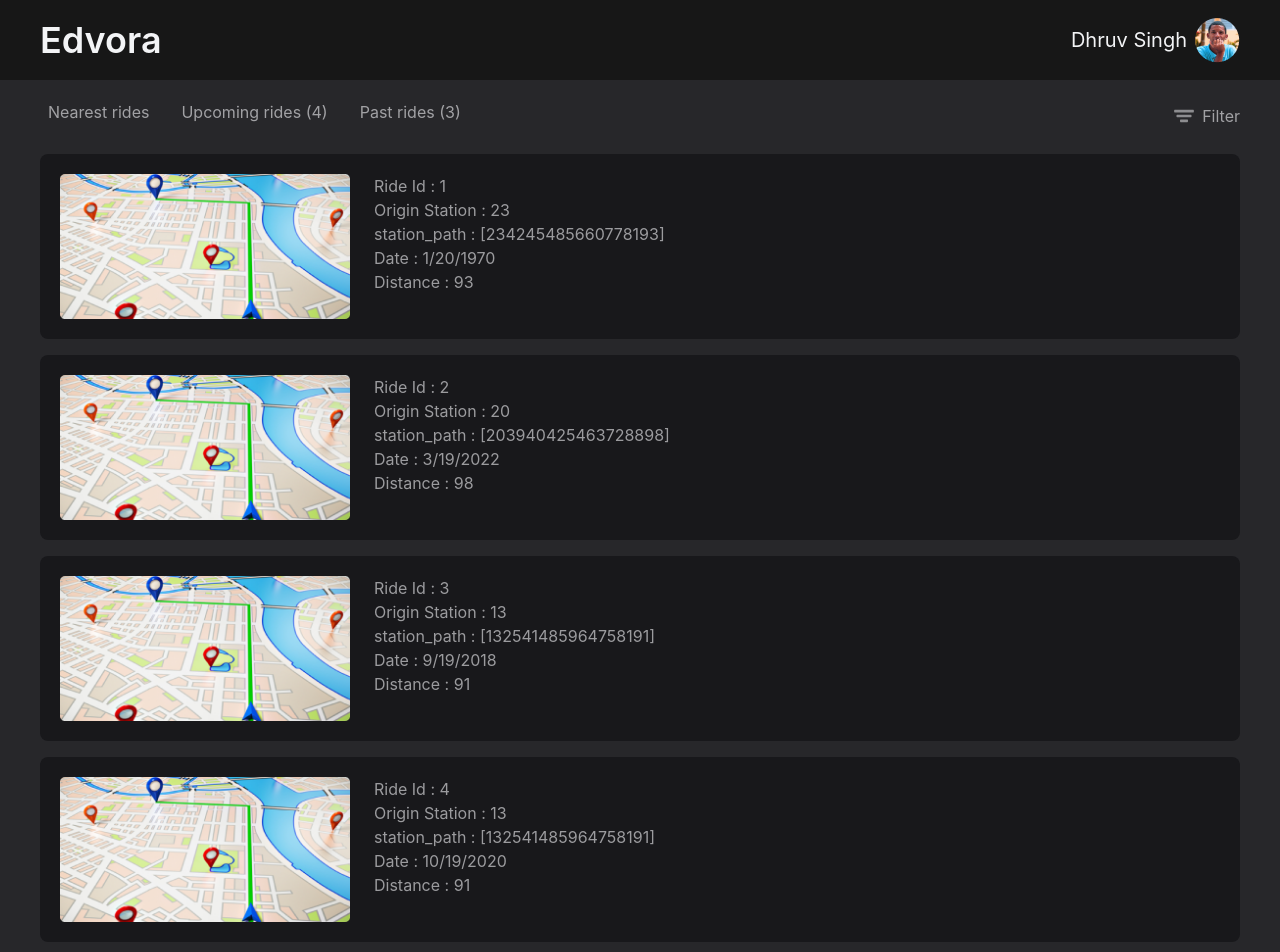
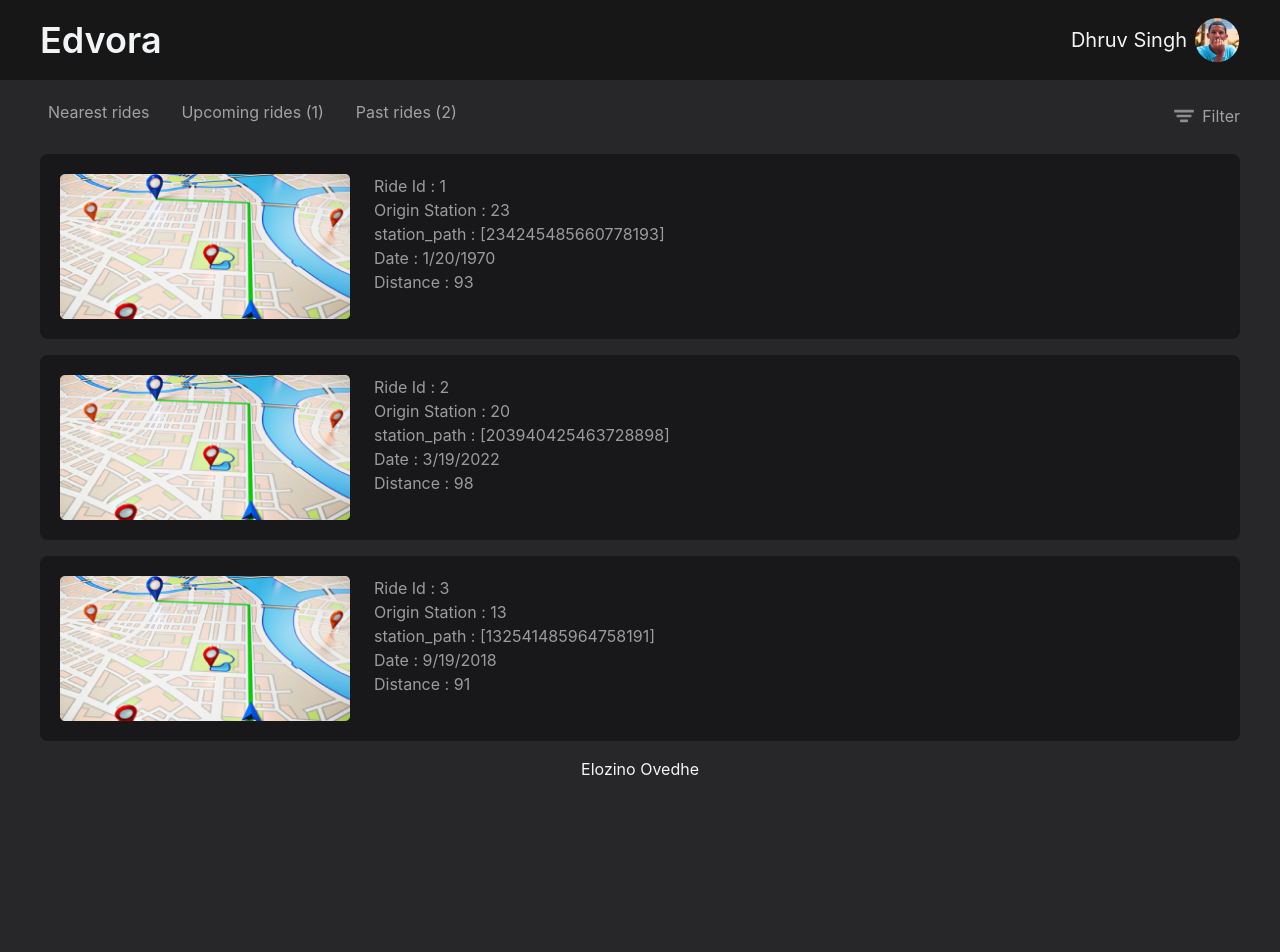
Before and after one commit to Elozino/Edvora-Test, a React (Vite) app: page / in a window 1280 px wide. Shown: the top 952 px of the page. After the commit the page ends 801 px from the top, so only its background shows below. Built offline with nearby package versions, Linux system fonts and the light colour scheme.

Commit message:
fixed filters

```diff
--- a/src/App.jsx
+++ b/src/App.jsx
@@ -10,36 +10,24 @@ function App() {
   const [data, setData] = useState(Ride);
   const [pastRide, setPastRide] = useState(0);
   const [upcomingRide, setUpComingRide] = useState(0);
-  // console.log(new Date(1645042406101));
-  // console.log(new Date().getTime());
-  // var d = Date.parse("2022-03-19T20:23:01.804Z");
-  // console.log(d);
 
   // function to filter nearest ride
   function filterNearsestRide(value) {
-    // const min = value;
-    // const max = value + 10;
-    const nearRide = data.map((item) => item.station_path);
-    const flatRide = nearRide.flat();
-    const sample = flatRide.filter(
-      (item) => item >= value && item <= value + 10
-    );
-    // .sort((a, b) => a - b);
-    // const sortedNearRide = nearRide.sort((a, b) => a - b);
-    // const filter = nearRide.filter((item) => item);
-    // const filterHigh = nearRide.map((item) =>
-    //   item.filter((item) => item > value && item < value + 10)
-    // );
+    const nearRide = data
+      .map((item) => item.station_path.sort((a, b) => a - b))
+      .flat()
+      .sort((a, b) => a - b);
+    const closeRide = data.filter((item) => item.station_path.includes(value));
 
-    // console.log(nearRide.flat());
-    // console.log(sortedNearRide);
-    // console.log(filter);
-    // console.log(filterHigh);
-    // console.log(sample);
-    return sample;
+    const presentRides = nearRide.filter((item) => item >= value);
+    const onePresentRide = [...new Set(presentRides)];
+    // console.log(presentRides);
+    console.log(onePresentRide);
+    // console.log(nearRide);
+    console.log(closeRide);
   }
 
-  filterNearsestRide();
+  filterNearsestRide(40);
 
   //Ride Event
   let currentDate = new Date().getTime();
@@ -54,15 +42,6 @@ function App() {
   // Past rides
   function pastRides() {
     setData(filterByPastRide);
-  }
-
-  // Function to filter both by city and state
-  function filterStateCity(search, value) {
-    let stateOrCity = Ride?.map((item) => item);
-    let filteredStateOrCity = stateOrCity.filter(
-      (item) => item[`${search}`] == value
-    );
-    setData(filteredStateOrCity);
   }
 
   useEffect(() => {
@@ -82,7 +61,6 @@ function App() {
         showFilter={showFilter}
         setData={setData}
         Ride={Ride}
-        filterStateCity={filterStateCity}
       />
 
       <main className="px-10 text-gray-100 text-opacity-60">
@@ -90,7 +68,7 @@ function App() {
           const filteredData = item.station_path;
           // console.log(filteredData);
           // console.log(_.intersection(filteredData, filterNearsestRide(40)));
-          return <Card item={item} i={i} />;
+          return <Card item={item} i={i} key={item.id} />;
         })}
       </main>
 
--- a/src/api/data.js
+++ b/src/api/data.js
@@ -29,46 +29,46 @@ export const Ride = [
     state: "Maharashtra3",
     city: "Panvel3",
   },
-  {
-    id: 4,
-    origin_station_code: 13,
-    station_path: [13, 25, 41, 48, 59, 64, 75, 81, 91],
-    destination_station_code: 91,
-    date: 1603138981804,
-    map_url: "/assets/map.png",
-    state: "Maharashtra3",
-    city: "Panvel3",
-  },
-  {
-    id: 5,
-    origin_station_code: 13,
-    station_path: [13, 25, 41, 48, 59, 64, 75, 81, 91],
-    destination_station_code: 91,
-    date: 1666210981804,
-    map_url: "/assets/map.png",
-    state: "Maharashtra3",
-    city: "Panvel3",
-  },
-  {
-    id: 6,
-    origin_station_code: 13,
-    station_path: [13, 25, 41, 48, 59, 64, 75, 81, 91],
-    destination_station_code: 91,
-    date: 1658262181804,
-    map_url: "/assets/map.png",
-    state: "Maharashtra3",
-    city: "Panvel3",
-  },
-  {
-    id: 7,
-    origin_station_code: 13,
-    station_path: [13, 25, 41, 48, 59, 64, 75, 81, 91],
-    destination_station_code: 91,
-    date: 1689798181804,
-    map_url: "/assets/map.png",
-    state: "Maharashtra3",
-    city: "Panvel3",
-  },
+  // {
+  //   id: 4,
+  //   origin_station_code: 13,
+  //   station_path: [23, 42, 45, 48, 56, 60, 77, 81, 93],
+  //   destination_station_code: 91,
+  //   date: 1603138981804,
+  //   map_url: "/assets/map.png",
+  //   state: "Maharashtra4",
+  //   city: "Panvel4",
+  // },
+  // {
+  //   id: 5,
+  //   origin_station_code: 13,
+  //   station_path: [20, 39, 40, 42, 54, 63, 72, 88, 98],
+  //   destination_station_code: 91,
+  //   date: 1666210981804,
+  //   map_url: "/assets/map.png",
+  //   state: "Maharashtra5",
+  //   city: "Panvel5",
+  // },
+  // {
+  //   id: 6,
+  //   origin_station_code: 13,
+  //   station_path: [13, 25, 41, 48, 59, 64, 75, 81, 91],
+  //   destination_station_code: 91,
+  //   date: 1658262181804,
+  //   map_url: "/assets/map.png",
+  //   state: "Maharashtra6",
+  //   city: "Panvel6",
+  // },
+  // {
+  //   id: 7,
+  //   origin_station_code: 13,
+  //   station_path: [20, 39, 40, 42, 54, 63, 72, 88, 98],
+  //   destination_station_code: 91,
+  //   date: 1689798181804,
+  //   map_url: "/assets/map.png",
+  //   state: "Maharashtra7",
+  //   city: "Panvel7",
+  // },
 ];
 
 export const user = {
--- a/src/components/Filter.jsx
+++ b/src/components/Filter.jsx
@@ -1,4 +1,4 @@
-import React from "react";
+import React, { useState } from "react";
 import filterIcon from "/assets/filter.svg";
 
 function Filter({
@@ -10,8 +10,20 @@ function Filter({
   showFilter,
   setData,
   Ride,
-  filterStateCity,
 }) {
+  const [select, setSelect] = useState(false);
+  const [value, setValue] = useState("");
+
+  // Function to filter both by city and state
+
+  function filterStateCity(search, val) {
+    let stateOrCity = Ride?.map((item) => item);
+    let filteredStateOrCity = stateOrCity.filter(
+      (item) => item[`${search}`] == val
+    );
+    setData(filteredStateOrCity);
+  }
+
   return (
     <main className="px-10 text-gray-100 text-opacity-60">
       <header className="md:flex justify-between items-center py-5 relative">
@@ -33,42 +45,82 @@ function Filter({
           </h4>
         </div>
         <div
-          onClick={() => setShowFilter(!showFilter)}
+          onClick={() => {
+            setSelect(!select);
+            setShowFilter(!showFilter);
+          }}
           className="border-b-2 border-transparent cursor-pointer flex items-center justify-end "
         >
           <img src={filterIcon} alt="image" />
           <span className="ml-2"> Filter</span>
+        </div>
+
         {showFilter && (
           <>
-              <div className="absolute top-28 md:top-16 right-0 bg-neutral-900 shadow-lg p-3 md:p-5 rounded-lg w-3/5 sm:w-2/5 md:w-1/6">
+            <div className="absolute top-28 md:top-16 right-0 bg-neutral-900 shadow-lg p-3 md:p-5 rounded-lg w-3/5 sm:w-2/5 md:w-1/4">
               <h4>Filters</h4>
               <hr className="my-3" />
+              <div className="bg-zinc-800 py-2 px-5 rounded-lg mb-3">
                 <div
-                  onClick={() => {
-                    setData(Ride);
-                    filterStateCity("state", "Maharashtra2");
-                  }}
-                  className="bg-zinc-800 py-2 px-5 rounded-lg flex items-center justify-between mb-3"
+                  onClick={() => setSelect(!select)}
+                  className="flex items-center justify-between mb-1"
                 >
                   <p>State</p>
-                  {/* <p>▽</p> */}
                   <p>&#9660;</p>
                 </div>
+                {select && (
+                  <select
+                    value={value}
+                    onChange={(e) => {
+                      filterStateCity("state", e.target.value);
+                    }}
+                    className="bg-zinc-800 w-full"
+                  >
+                    <option defaultValue>Select State</option>
+                    {Ride.map((item, i) => (
+                      <option
+                        value={item.state}
+                        className="bg-slate-500 "
+                        key={i}
+                      >
+                        {item.state}
+                      </option>
+                    ))}
+                  </select>
+                )}
+              </div>
+              <div className="bg-zinc-800 py-2 px-5 rounded-lg mb-3">
                 <div
-                  onClick={() => {
-                    setData(Ride);
-                    filterStateCity("city", "Panvel1");
-                  }}
-                  className="bg-zinc-800 py-2 px-5 rounded-lg flex items-center justify-between mb-3"
+                  onClick={() => setSelect(!select)}
+                  className="flex items-center justify-between mb-1"
                 >
                   <p>City</p>
-                  {/* <p>▽</p> */}
                   <p>&#9660;</p>
+                </div>
+                {select && (
+                  <select
+                    value={value}
+                    onChange={(e) => {
+                      filterStateCity("city", e.target.value);
+                    }}
+                    className="bg-zinc-800 w-full"
+                  >
+                    <option defaultValue>Select City</option>
+                    {Ride.map((item, i) => (
+                      <option
+                        value={item.city}
+                        className="bg-slate-500 "
+                        key={i}
+                      >
+                        {item.city}
+                      </option>
+                    ))}
+                  </select>
+                )}
               </div>
             </div>
           </>
         )}
-        </div>
       </header>
     </main>
   );
```
Also changed, not shown: Task.txt. Lines whose indentation alone changed are shown as unchanged.
